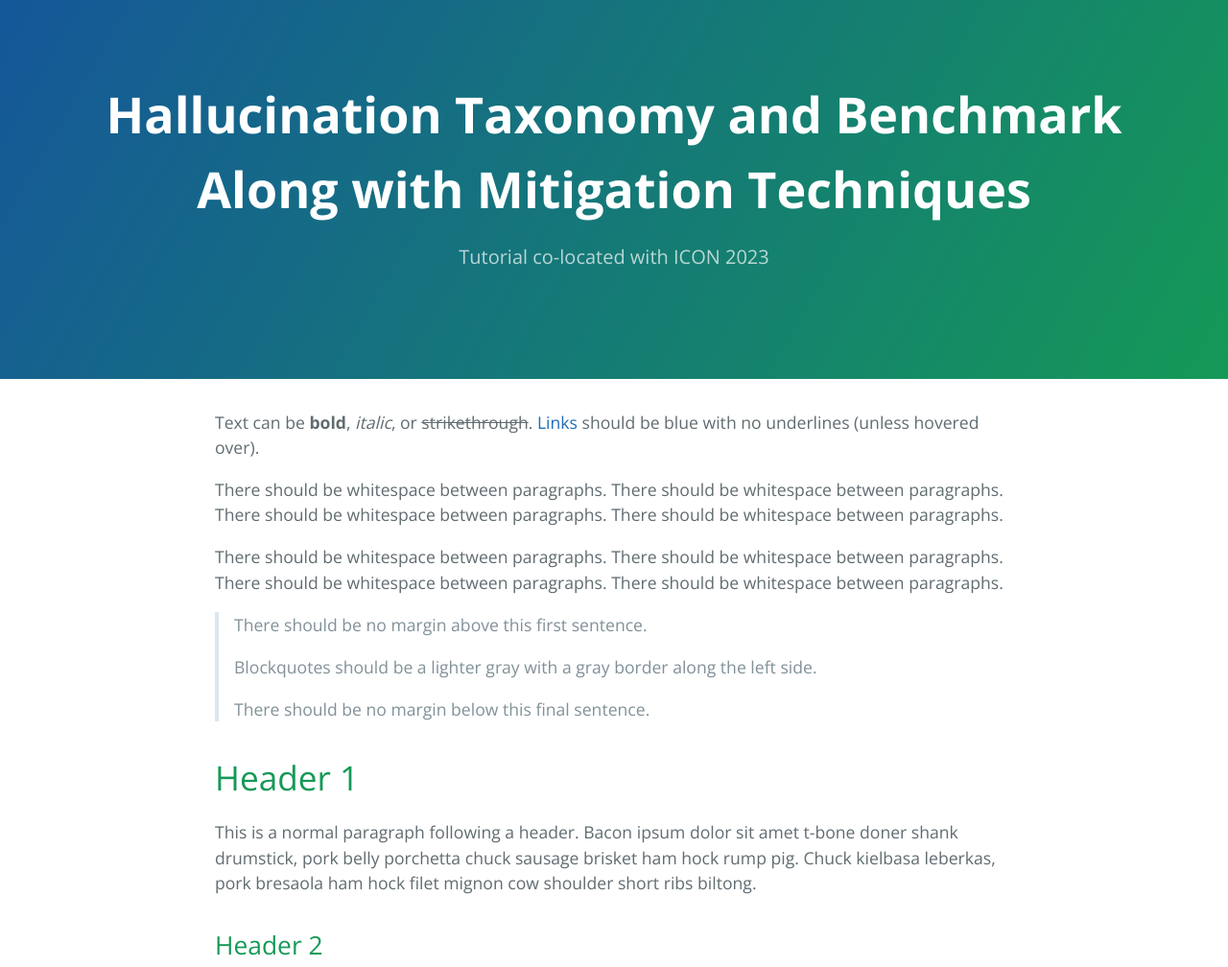
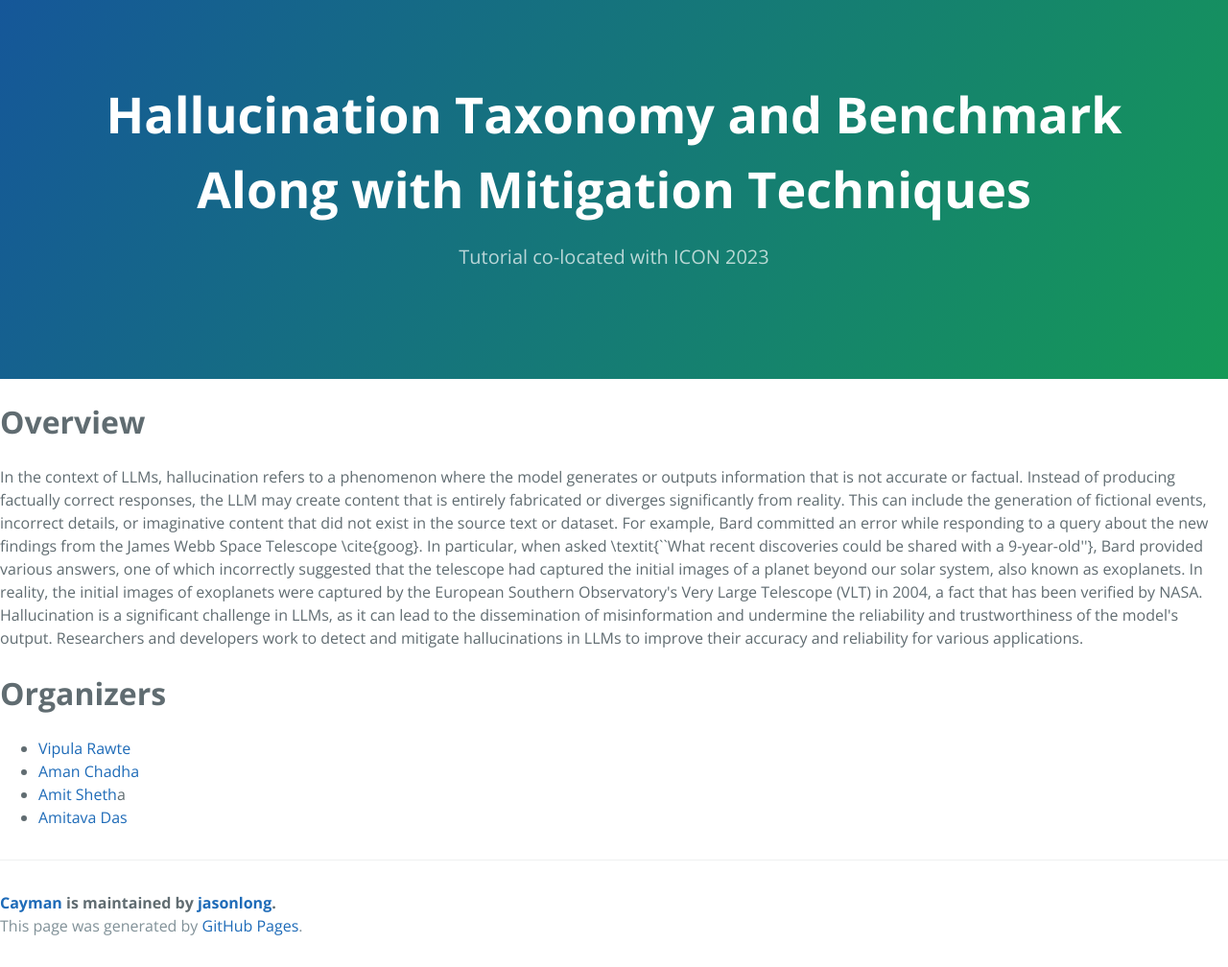
Before and after one commit to vr25/icon23-tutorial, a website: page index.html in a window 1280 px wide. Shown: the top 1008 px of the page at 96% size. After the commit the page ends 977 px from the top, so only its background shows below. Drawn offline with nearby package versions, Linux system fonts and the light colour scheme.

Commit message:
Update index.html

```diff
--- a/index.html
+++ b/index.html
@@ -16,6 +16,7 @@
 
     </section>
 
+    <!--
     <section class="main-content">
       <p>Text can be <strong>bold</strong>, <em>italic</em>, or <del>strikethrough</del>. <a href="https://github.com">Links</a> should be blue with no underlines (unless hovered over).</p>
 
@@ -30,12 +31,28 @@
 
       <p>There should be no margin below this final sentence.</p>
       </blockquote>
+    -->
 
       <h1>
-      <a id="user-content-header-1" class="anchor" href="#header-1" aria-hidden="true"><span class="octicon octicon-link"></span></a>Header 1</h1>
+      <a id="user-content-header-1" class="anchor" href="#header-1" aria-hidden="true"><span class="octicon octicon-link"></span></a>Overview</h1>
 
-      <p>This is a normal paragraph following a header. Bacon ipsum dolor sit amet t-bone doner shank drumstick, pork belly porchetta chuck sausage brisket ham hock rump pig. Chuck kielbasa leberkas, pork bresaola ham hock filet mignon cow shoulder short ribs biltong.</p>
+      <p>In the context of LLMs, hallucination refers to a phenomenon where the model generates or outputs information that is not accurate or factual. Instead of producing factually correct responses, the LLM may create content that is entirely fabricated or diverges significantly from reality. This can include the generation of fictional events, incorrect details, or imaginative content that did not exist in the source text or dataset. For example, Bard committed an error while responding to a query about the new findings from the James Webb Space Telescope \cite{goog}. In particular, when asked \textit{``What recent discoveries could be shared with a 9-year-old''}, Bard provided various answers, one of which incorrectly suggested that the telescope had captured the initial images of a planet beyond our solar system, also known as exoplanets. In reality, the initial images of exoplanets were captured by the European Southern Observatory's Very Large Telescope (VLT) in 2004, a fact that has been verified by NASA.
 
+
+Hallucination is a significant challenge in LLMs, as it can lead to the dissemination of misinformation and undermine the reliability and trustworthiness of the model's output. Researchers and developers work to detect and mitigate hallucinations in LLMs to improve their accuracy and reliability for various applications.
+</p>
+
+    <h1>
+      <a id="user-content-header-2" class="anchor" href="#header-2" aria-hidden="true"><span class="octicon octicon-link"></span></a>Organizers</h1>
+
+      <ul class="task-list">
+      <li><a href="https://vr25.github.io/">Vipula Rawte</a></li>
+      <li><a href="https://www.amanchadha.com/">Aman Chadha</a></li>
+      <li><a href="https://sc.edu/study/colleges_schools/engineering_and_computing/faculty-staff/amitsheth.php">Amit Sheth</a>a</li>
+      <li><a href="https://www.linkedin.com/in/prof-dr-amitava-das-78348022/">Amitava Das</a></li>
+      </ul>
+
+      <!--
       <h2>
       <a id="user-content-header-2" class="anchor" href="#header-2" aria-hidden="true"><span class="octicon octicon-link"></span></a>Header 2</h2>
 
@@ -295,6 +312,7 @@
       <p><a href="https://camo.githubusercontent.com/afe46418285497605cf4f6376b75f8c818658fb1/687474703a2f2f706c6163656b697474656e2e636f6d2f672f313230302f3830302f" target="_blank"><img src="https://camo.githubusercontent.com/afe46418285497605cf4f6376b75f8c818658fb1/687474703a2f2f706c6163656b697474656e2e636f6d2f672f313230302f3830302f" alt="" data-canonical-src="https://placekitten.com/g/1200/800/" style="max-width:100%;"></a></p>
 
       <pre><code>This is the final element on the page and there should be no margin below this.</code></pre>
+    -->
 
       <footer class="site-footer">
         <span class="site-footer-owner"><a href="https://github.com/jasonlong/cayman-theme">Cayman</a> is maintained by <a href="https://github.com/jasonlong">jasonlong</a>.</span>
```
